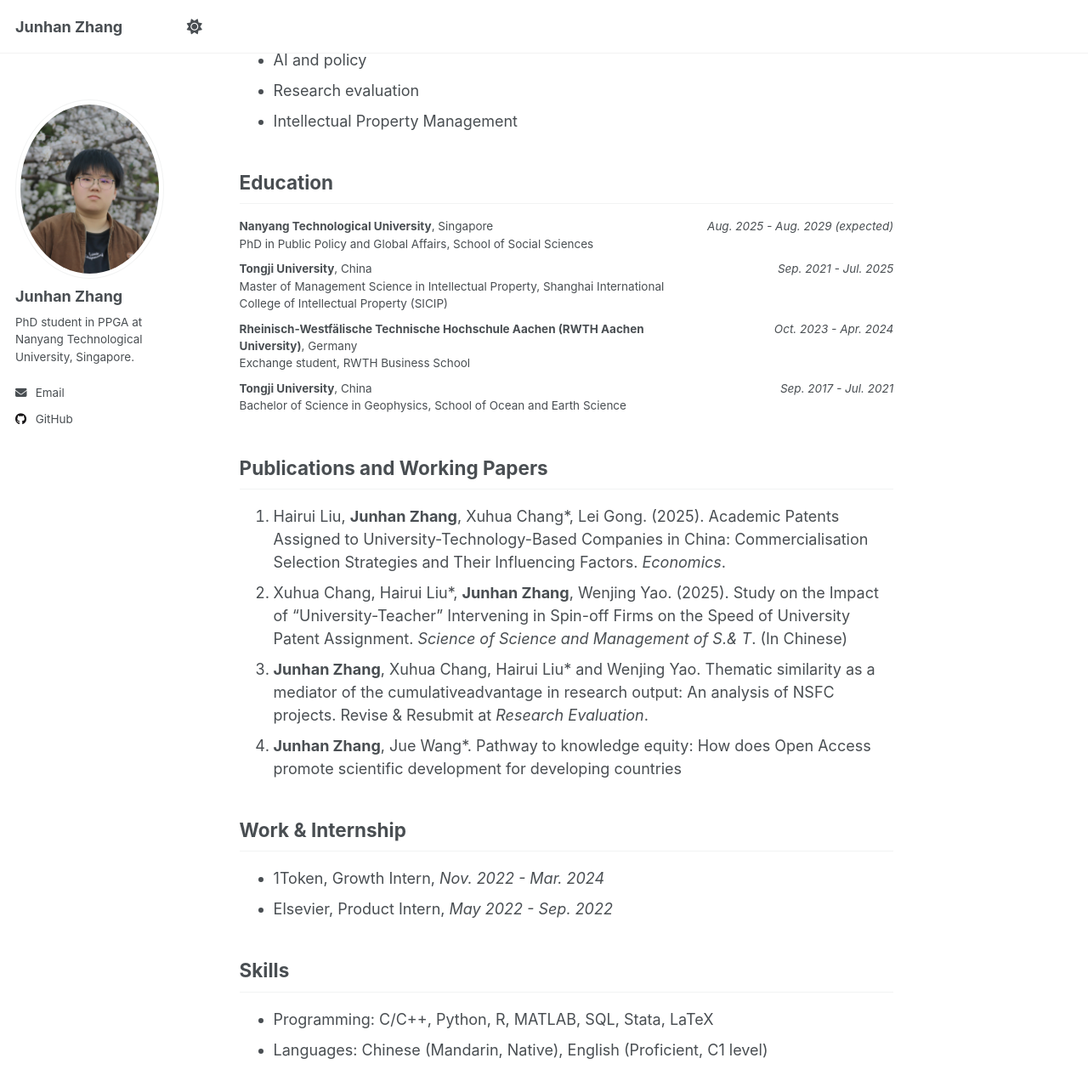
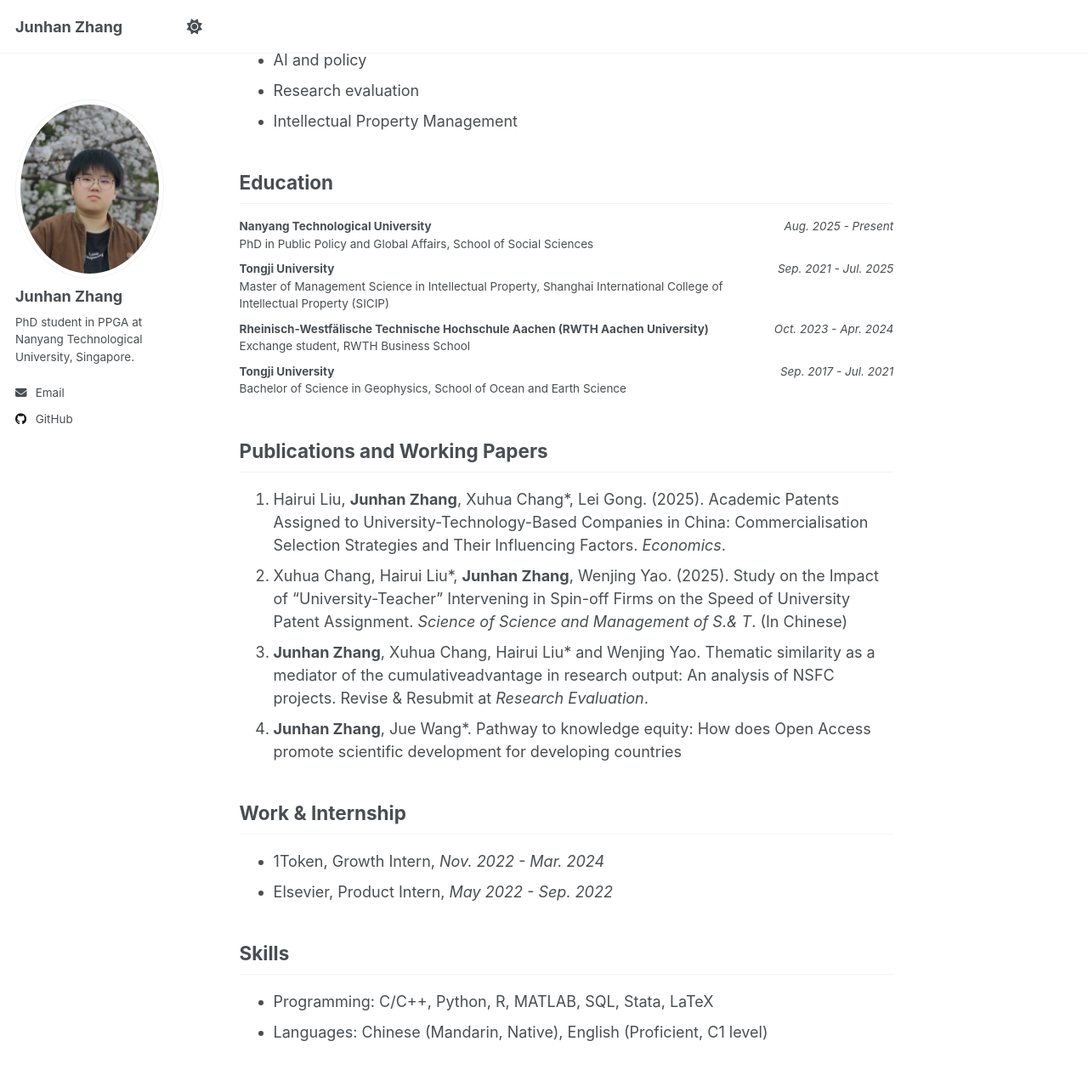
Before and after one commit to Junhan-Zhang/Junhan-Zhang.github.io, a Jekyll site: the page built from _pages/about.md, in a window 1280 px wide and 1400 px high, scrolled down 593 px. Shown: the top 1285 px of the window at 85% size. Built offline with Jekyll 4.4.1, drawn with Linux system fonts in a browser that asks for light colours.

Commit message:
modified:   _pages/about.md 	modified:   _sass/layout/_page.scss

```diff
--- a/_pages/about.md
+++ b/_pages/about.md
@@ -23,10 +23,10 @@ You can find my CV [*here*](../files/Junhan_Zhang_CV_2026.05.pdf).
 
 | Institution | Period |
 | :--- | ---: |
-| **Nanyang Technological University**, Singapore<br>PhD in Public Policy and Global Affairs, School of Social Sciences | *Aug. 2025 - Aug. 2029 (expected)* |
-| **Tongji University**, China<br>Master of Management Science in Intellectual Property, Shanghai International College of Intellectual Property (SICIP) | *Sep. 2021 - Jul. 2025* |
-| **Rheinisch-Westfälische Technische Hochschule Aachen (RWTH Aachen University)**, Germany<br>Exchange student, RWTH Business School | *Oct. 2023 - Apr. 2024* |
-| **Tongji University**, China<br>Bachelor of Science in Geophysics, School of Ocean and Earth Science | *Sep. 2017 - Jul. 2021* |
+| **Nanyang Technological University**<br>PhD in Public Policy and Global Affairs, School of Social Sciences | *Aug. 2025 - Present* |
+| **Tongji University**<br>Master of Management Science in Intellectual Property, Shanghai International College of Intellectual Property (SICIP) | *Sep. 2021 - Jul. 2025* |
+| **Rheinisch-Westfälische Technische Hochschule Aachen (RWTH Aachen University)**<br>Exchange student, RWTH Business School | *Oct. 2023 - Apr. 2024* |
+| **Tongji University**<br>Bachelor of Science in Geophysics, School of Ocean and Earth Science | *Sep. 2017 - Jul. 2021* |
 {: .education-table }
 
 ## Publications and Working Papers
--- a/_sass/layout/_page.scss
+++ b/_sass/layout/_page.scss
@@ -100,7 +100,7 @@
     font-size: $type-size-6;
   }
 
-  .education-table {
+  table.education-table {
     border: 0;
 
     thead {
```
